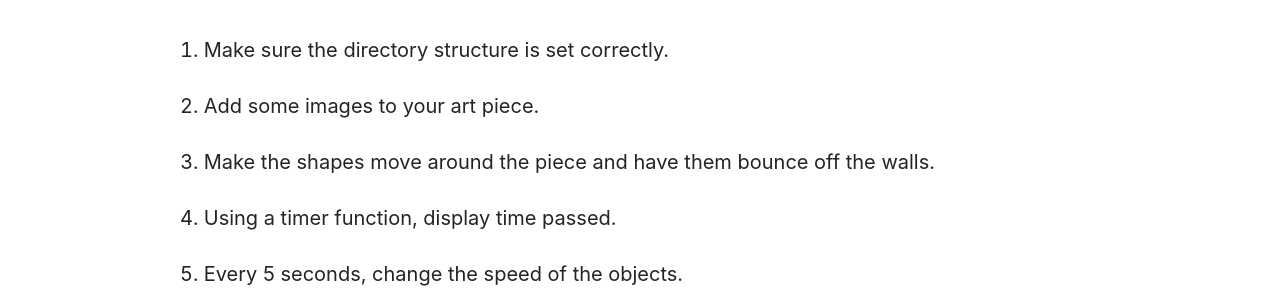
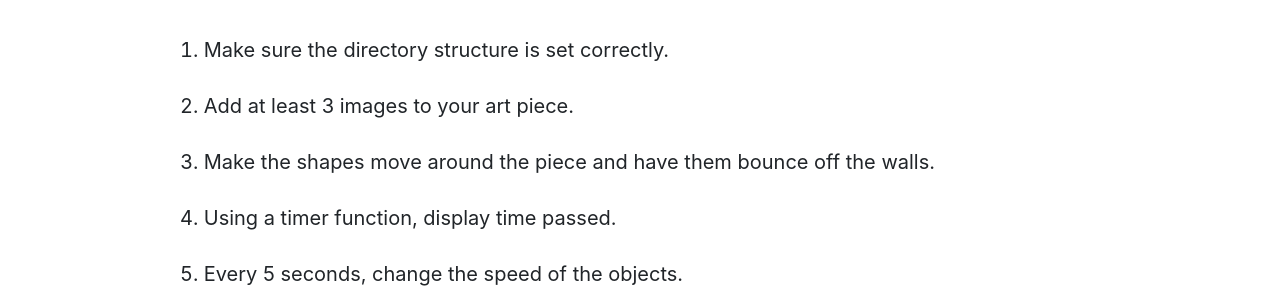
Before and after one commit to Montana-Media-Arts/220-creative-coding2-Spring2021, a Jekyll site: the page built from modules/week-3/_posts/2010-01-01-homework.md, in a window 1280 px wide. Shown: the part 771-1059 px from the top of the page. Built offline with Jekyll 4.4.1, drawn with Linux system fonts in a browser that asks for light colours; nearby versions of some CDN libraries; comment, search, counter and statistics services are not loaded.

Commit message:
Update 2010-01-01-homework.md

```diff
--- a/modules/week-3/_posts/2010-01-01-homework.md
+++ b/modules/week-3/_posts/2010-01-01-homework.md
@@ -10,7 +10,7 @@ In this homework, you are going to create a new version of your artwork. This ti
 
 It should have the following properties:
 1.	Make sure the directory structure is set correctly.
-2.	Add some images to your art piece.
+2.	Add at least 3 images to your art piece.
 3.	Make the shapes move around the piece and have them bounce off the walls.
 4.  Using a timer function, display time passed.
 5.  Every 5 seconds, change the speed of the objects.
```
